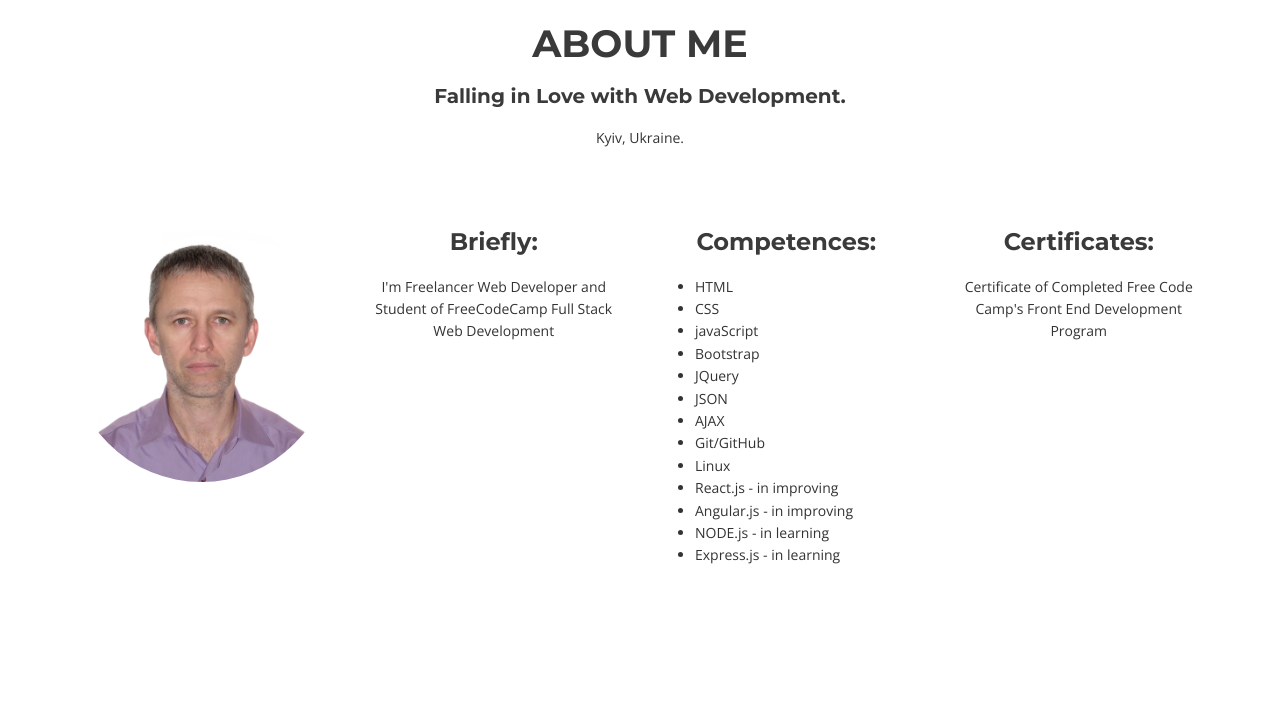
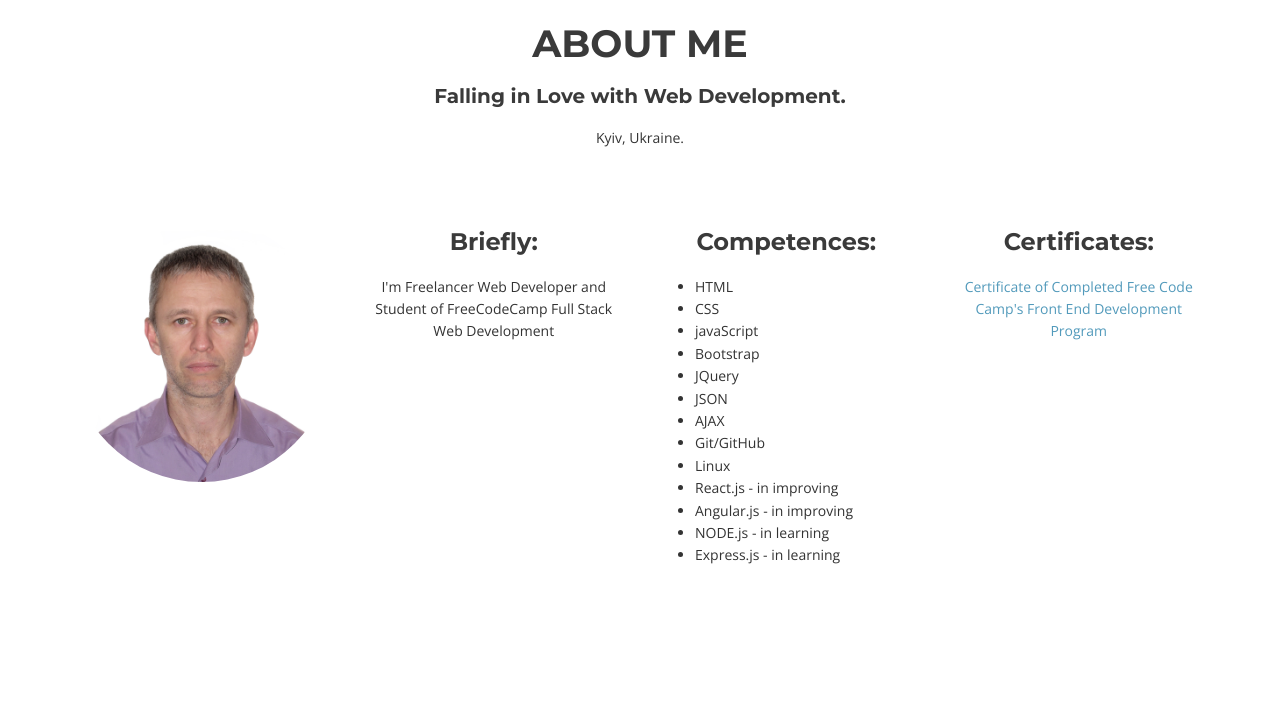
Before and after one commit to YevhenSu/Portfolio_freeCodeCamp, a plain HTML site: page index.html in a window 1280 px wide. Shown: the part 722-1427 px from the top of the page. Drawn offline with nearby package versions, Linux system fonts and the light colour scheme.

Commit message:
Update index.html

```diff
--- a/index.html
+++ b/index.html
@@ -94,7 +94,7 @@
                     <div class="col-xs-12 col-sm-3 col-md-3 col-lg-3" data-wow-delay="0.7s">
                         <div class="box-about wow bounceInDown">
                         <h4>Certificates:</h4>
-                        <p>Certificate of Completed Free Code Camp's Front End Development Program</p>
+                        <p><a href="https://www.freecodecamp.com/yevhensu/front-end-certification">Certificate of Completed Free Code Camp's Front End Development Program</a></p>
                         </div>
                     </div>
                   </div>
```
